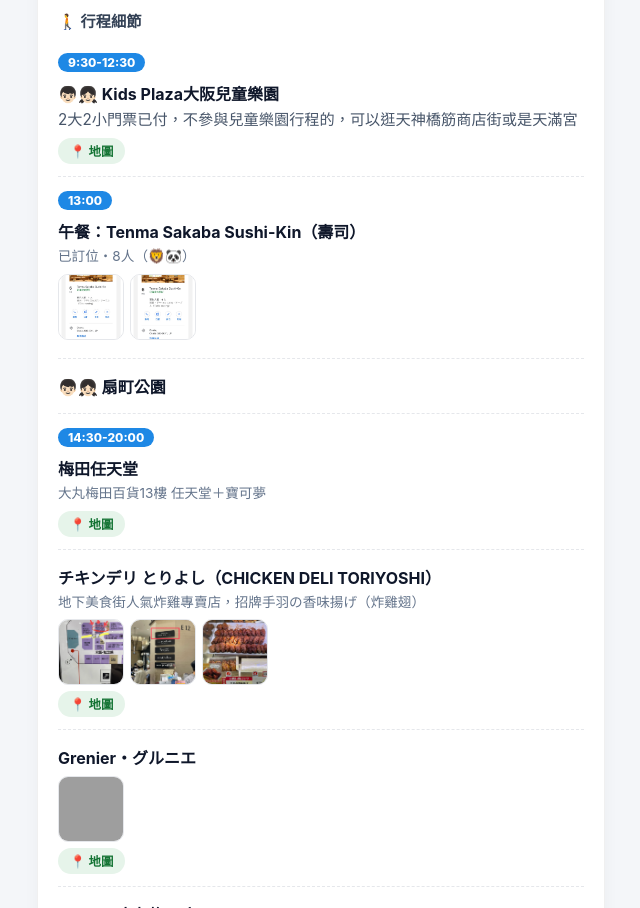
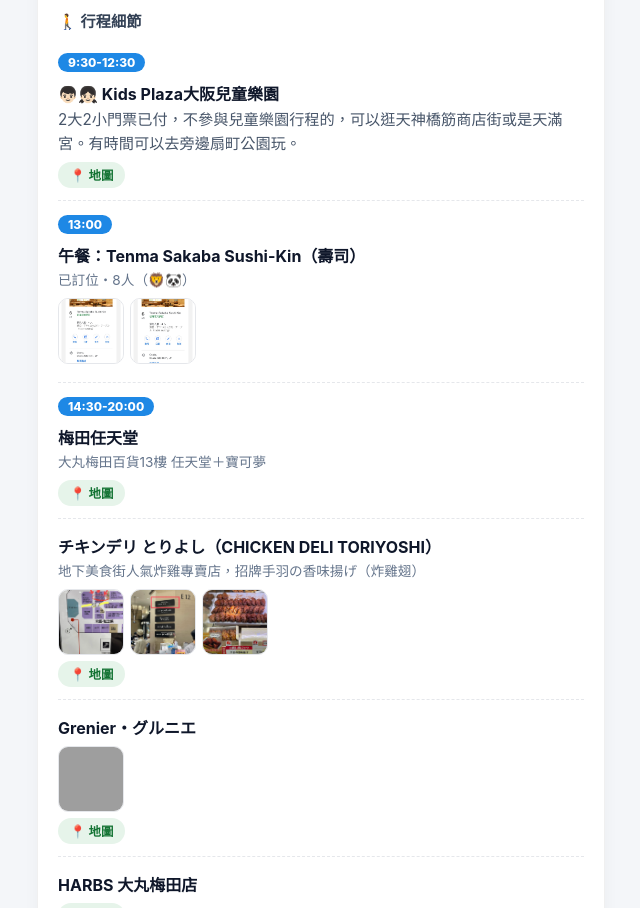
Before and after one commit to leo360603/osaka-2026, a plain HTML site: page index.html in a window 1280 px wide. Shown: the part 5116-6024 px from the top of the page, without its empty margins (319-959 px from the left). Drawn offline with Linux system fonts and the light colour scheme; grey boxes are pictures that could not be loaded.

Commit message:
Update index.html

```diff
--- a/index.html
+++ b/index.html
@@ -376,7 +376,7 @@
                         <div class="schedule-item">
                             <span class="schedule-time">9:30-12:30</span>
                             <div class="schedule-name">👦🏻👧🏻 Kids Plaza大阪兒童樂園</div>
-                            <div class="section-content">2大2小門票已付，不參與兒童樂園行程的，可以逛天神橋筋商店街或是天滿宮 </div>
+                            <div class="section-content">2大2小門票已付，不參與兒童樂園行程的，可以逛天神橋筋商店街或是天滿宮。有時間可以去旁邊扇町公園玩。 </div>
                             <div class="map-links">
                                 <a href="https://maps.app.goo.gl/RQq65CnSGpzQu7dR7?g_st=ic" target="_blank" class="map-link-inline">📍 地圖</a>
                             </div>
@@ -392,9 +392,9 @@
                             </div>
                         </div>
 
-                        <div class="schedule-item">
-                            <div class="schedule-name">👦🏻👧🏻 扇町公園</div>
-                        </div>
+
+
+
 
                         <div class="schedule-item">
                             <span class="schedule-time">14:30-20:00</span>
```
